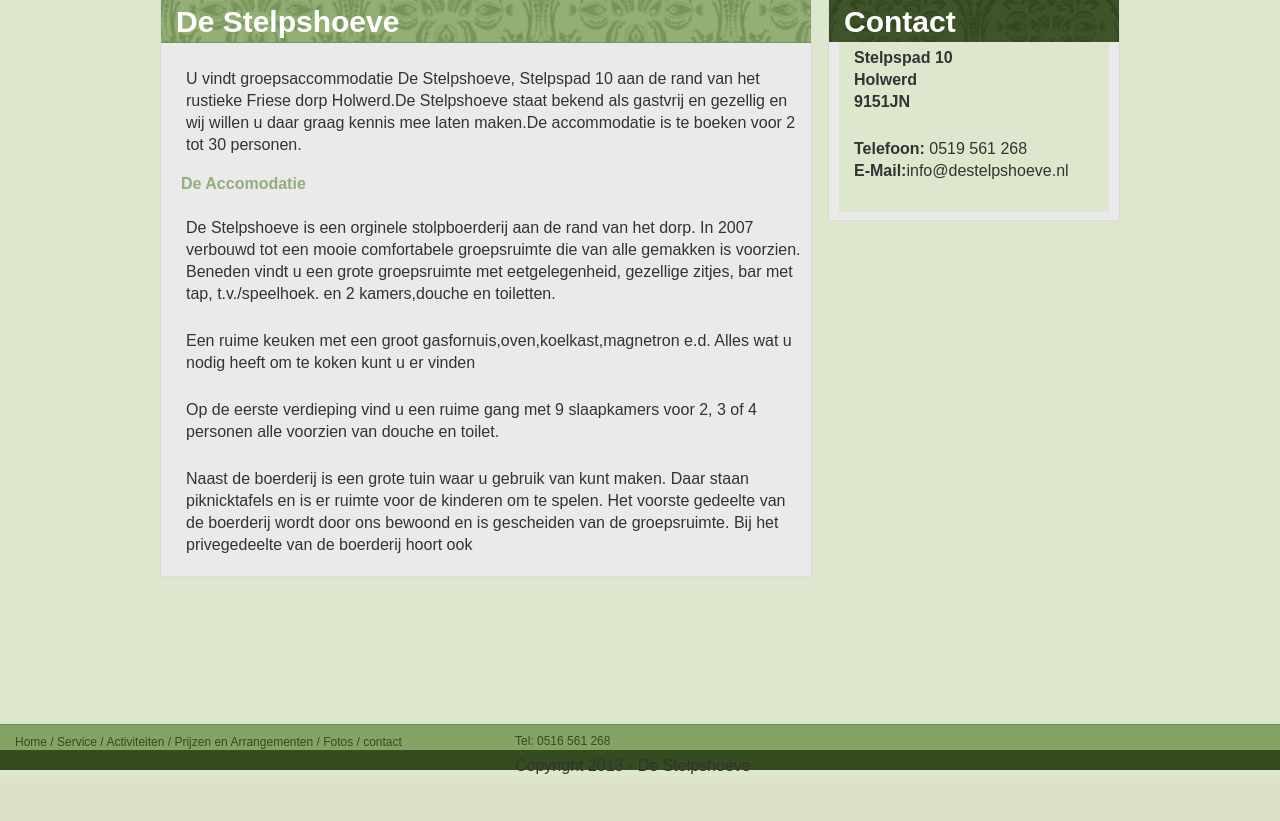
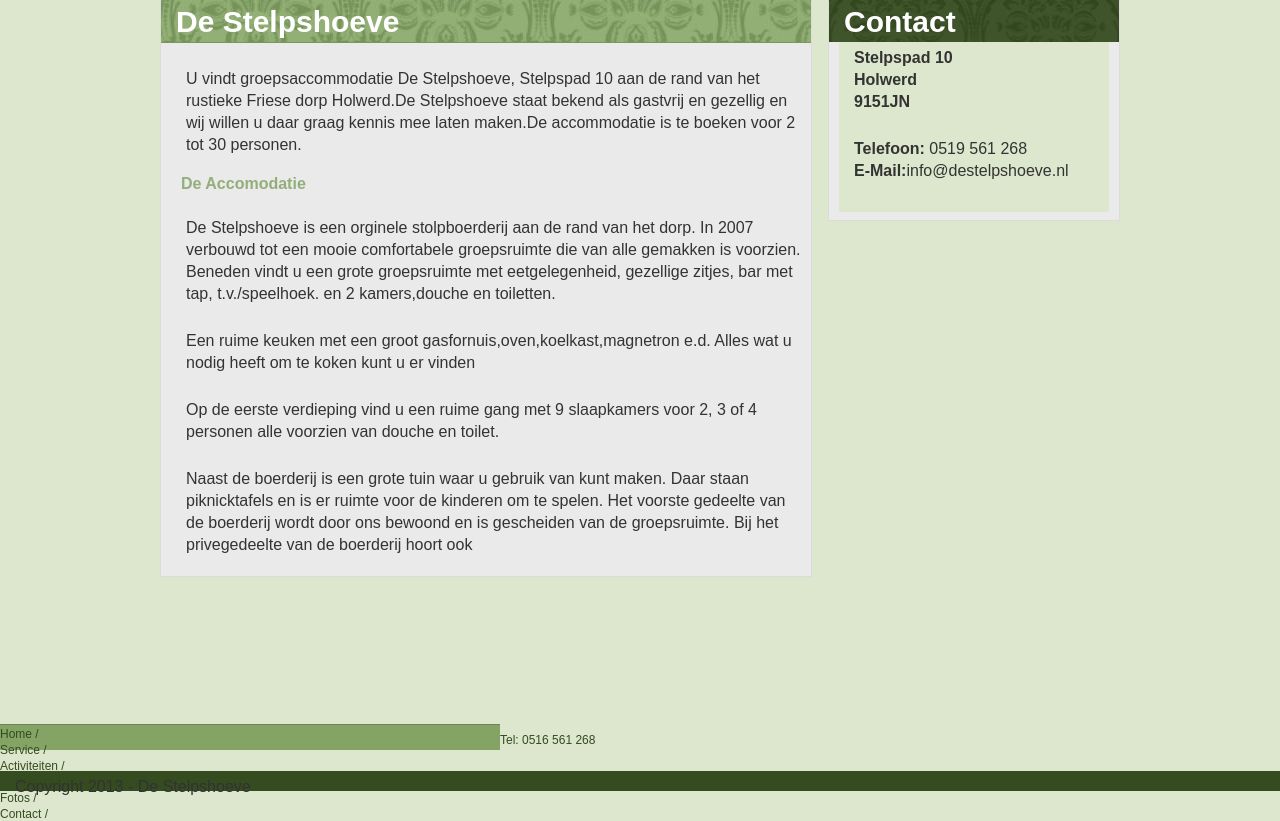
Before and after one commit to Apiria/Stelpshoeve, a PHP site: page / in a window 1280 px wide. Shown: the part 505-1326 px from the top of the page. Before the commit the page ends 1279 px from the top, so only its background shows below. Run offline with PHP 8.4, Linux system fonts and the light colour scheme.

Commit message:
broke the footer

```diff
--- a/index.html
+++ b/index.html
@@ -58,8 +58,15 @@ and open the template in the editor.
             </div>
         </div>
         <div class="footer-holder">
-            <div class="footer-top cf">
-                <div class="footer-links"><p><a href="#">Home / </a><a href="#">Service / </a><a href="#">Activiteiten / </a><a href="#">Prijzen en Arrangementen / </a><a href="#">Fotos / </a><a href="#">contact</a></p></div>
+            <div>
+                <ul class="footer-top cf">
+                    <li><a href="#">Home / </a></li>
+                    <li><a href="#">Service / </a></li>
+                    <li><a href="#">Activiteiten / </a></li>
+                    <li><a href="#">Prijzen en Arrangementen / </a></li>
+                    <li><a href="#">Fotos / </a></li>
+                    <li><a href="#">Contact / </a></li>
+                </ul>
                 <div class="footer-tel"><p>Tel: 0516 561 268</p></div>
             </div>
             <div class="footer-bottom">
--- a/style.css
+++ b/style.css
@@ -363,7 +363,7 @@ body{
     height:25px;
 }
 
-    .footer-links p{
+    .footer-top{
         float:left;
         width:500px;
     }
```
